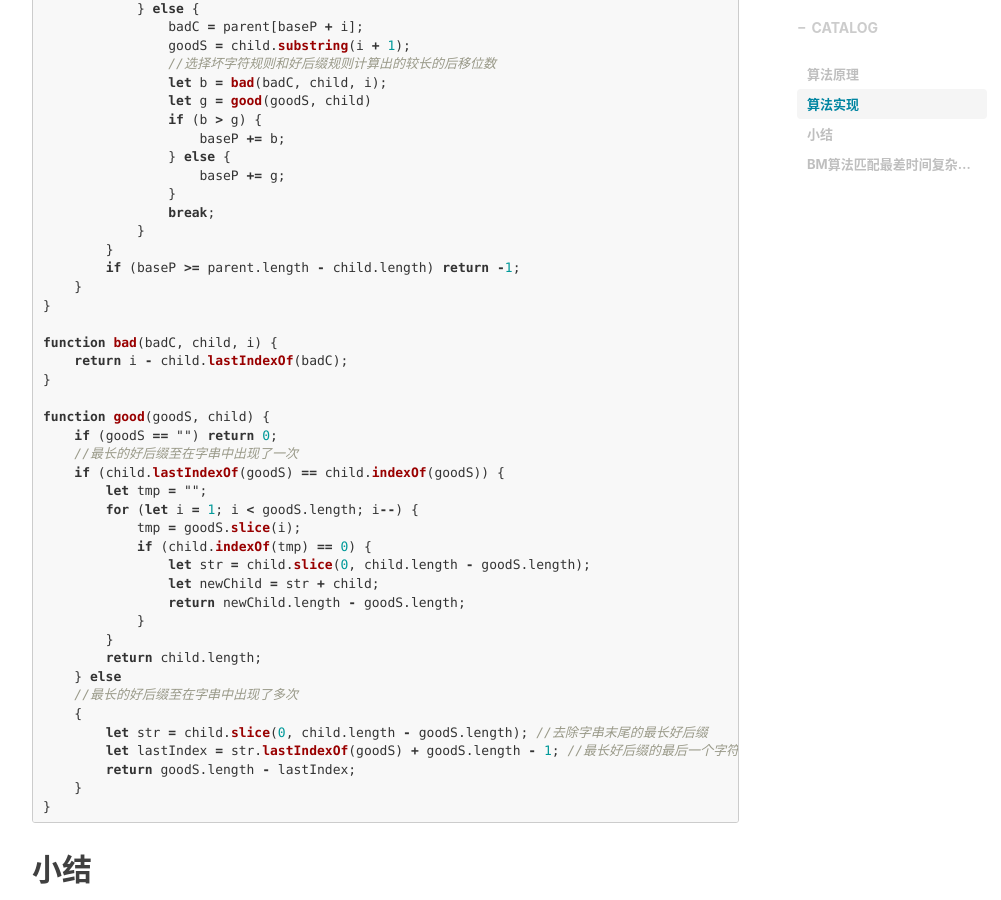
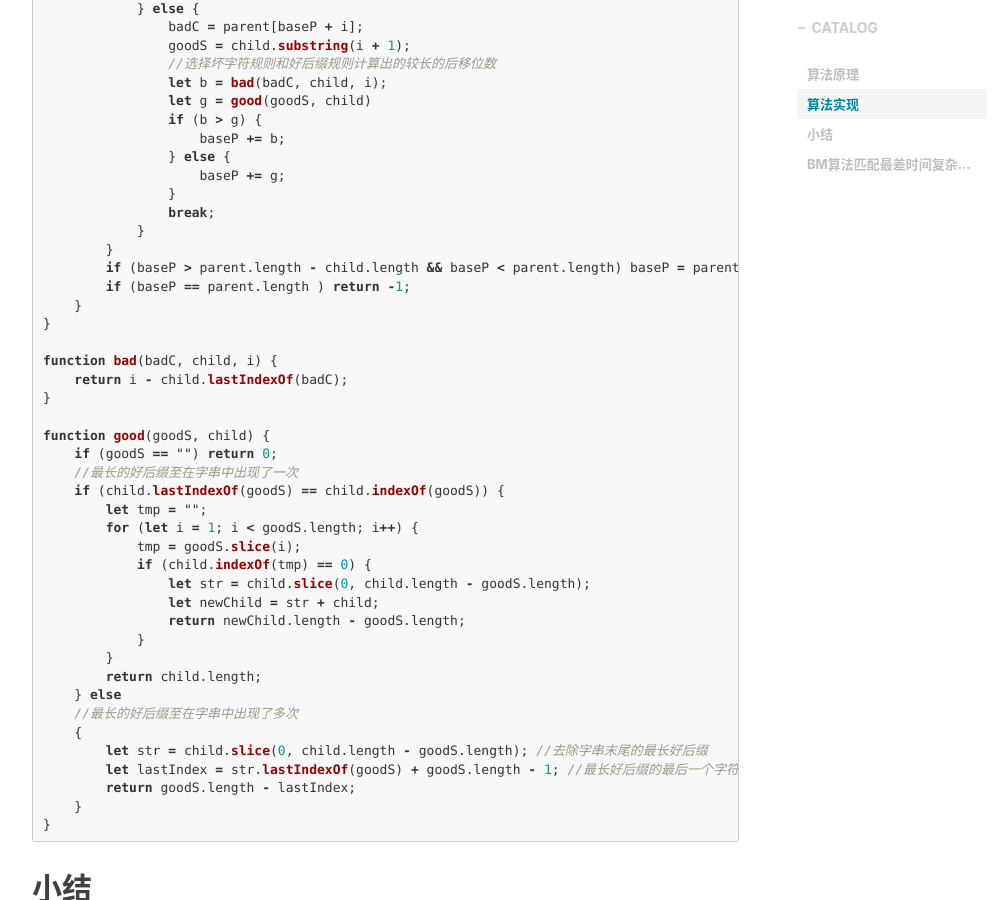
Before and after one commit to Z1hgq/Z1hgq.github.io, a Jekyll site: the page built from _posts/2019-09-29-Boyer-Moore--JavaScript.markdown, in a window 1280 px wide and 900 px high, scrolled down 4256 px. Shown: the whole window, without its empty margins (233-1234 px from the left). Built offline with Jekyll 4.4.1, drawn with Linux system fonts in a browser that asks for light colours; nearby versions of some CDN libraries; comment, search, counter and statistics services are not loaded.

Commit message:
update BM

```diff
--- a/_posts/2019-09-29-Boyer-Moore--JavaScript.markdown
+++ b/_posts/2019-09-29-Boyer-Moore--JavaScript.markdown
@@ -89,7 +89,8 @@ function Bm(parent, child) {
                 break;
             }
         }
-        if (baseP >= parent.length - child.length) return -1;
+        if (baseP > parent.length - child.length && baseP < parent.length) baseP = parent.length - child.length; //防止加过的情况
+        if (baseP == parent.length ) return -1;
     }
 }
 
@@ -102,7 +103,7 @@ function good(goodS, child) {
     //最长的好后缀至在字串中出现了一次
     if (child.lastIndexOf(goodS) == child.indexOf(goodS)) {
         let tmp = "";
-        for (let i = 1; i < goodS.length; i--) {
+        for (let i = 1; i < goodS.length; i++) {
             tmp = goodS.slice(i);
             if (child.indexOf(tmp) == 0) {
                 let str = child.slice(0, child.length - goodS.length);
```
Also changed, not shown: 1 other file.
